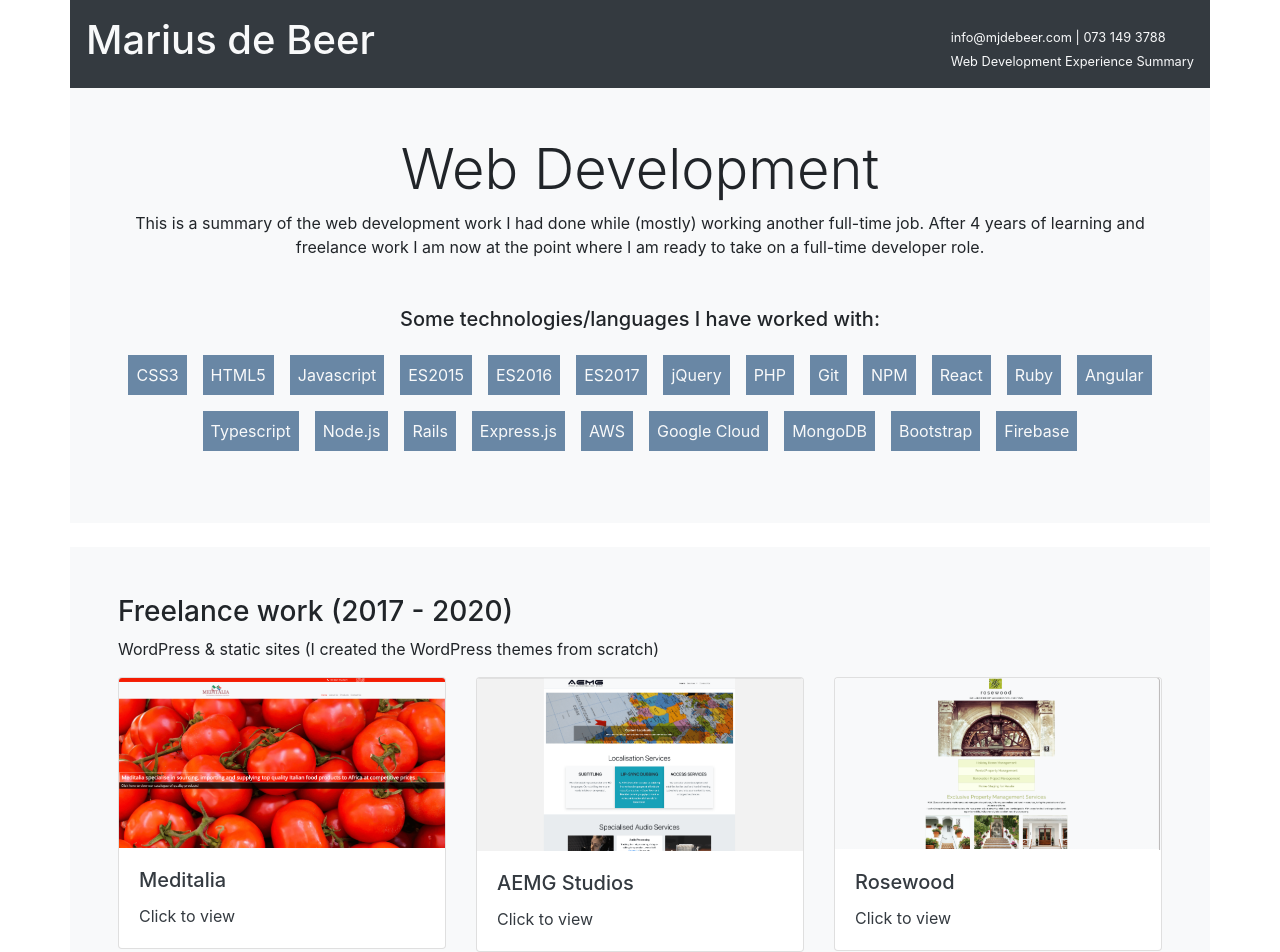
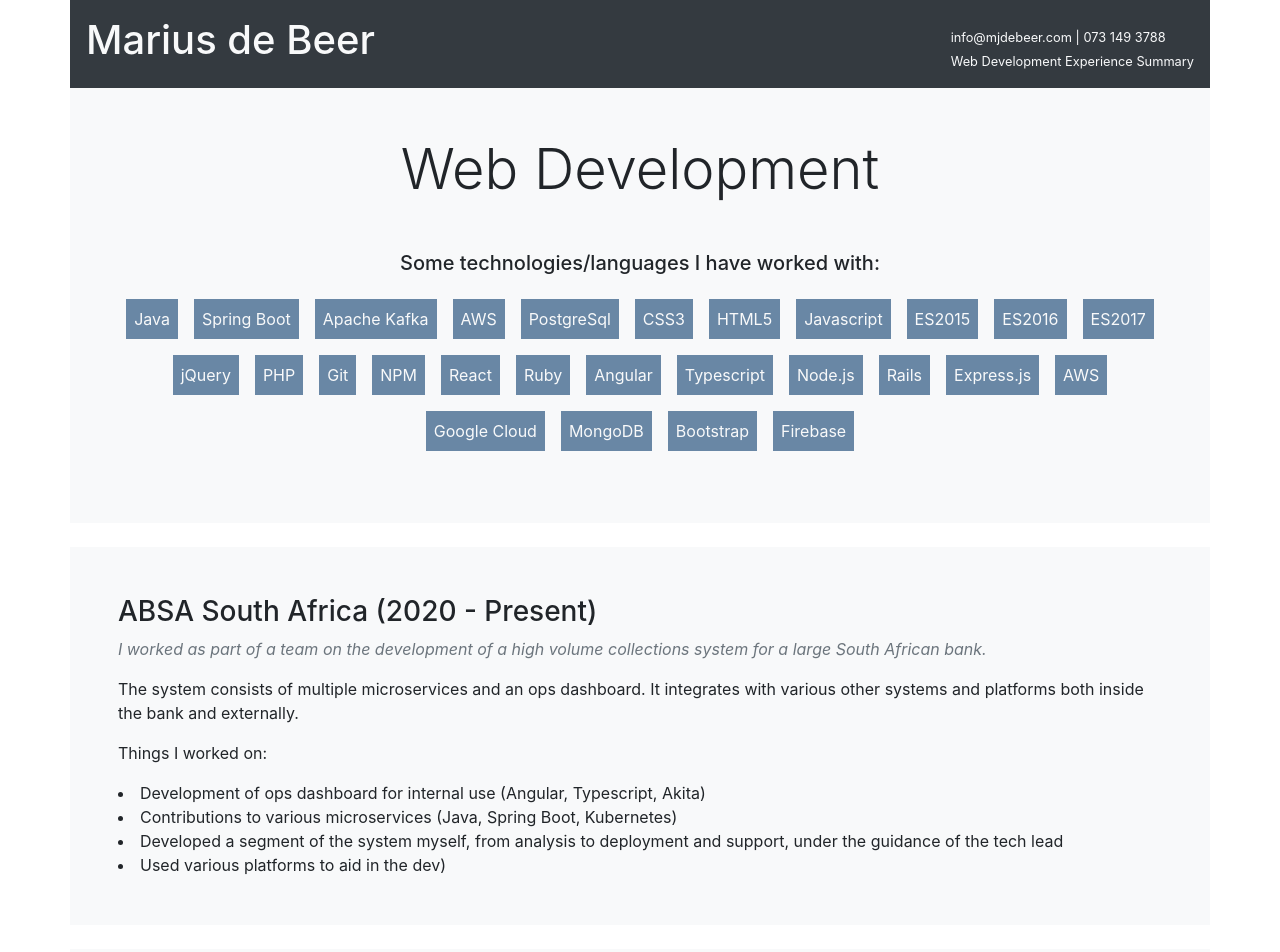
Before and after one commit to mjdebeer/marius-cv, an Angular app: page / in a window 1280 px wide. Shown: the top 952 px of the page. Built offline with nearby package versions, Linux system fonts and the light colour scheme.

Commit message:
Removed header text.

```diff
--- a/package.json
+++ b/package.json
@@ -20,6 +20,7 @@
     "@angular/platform-browser": "~9.1.11",
     "@angular/platform-browser-dynamic": "~9.1.11",
     "@angular/router": "~9.1.11",
+    "firebase": "^9.6.6",
     "ngx-gist": "^1.0.4",
     "nodemon": "^2.0.4",
     "rxjs": "~6.5.4",
--- a/src/app/body/body.component.html
+++ b/src/app/body/body.component.html
@@ -1,12 +1,23 @@
 <div class="jumbotron-fluid bg-light p-5 mb-4">
   <h1 class="display-4 text-center">Web Development</h1>
-  <p class="text-center">This is a summary of the web development work I had done while (mostly) working another full-time job. After 4 years of learning and freelance work I am now at the point where I am ready to take on a full-time developer role.</p>
+
   <h5 class="text-center mt-5 mb-3">Some technologies/languages I have worked with:</h5>
   <ul class="d-flex flex-wrap justify-content-center list-unstyled">
     <li class="bg-light-blue my-1 text-light p-2 m-2" *ngFor="let item of content.technologies">
       {{item}}
     </li>
   </ul>
+</div>
+
+<div class="jumbotron-fluid bg-light p-5 mb-4">
+  <h3>ABSA South Africa (2020 - Present)</h3>
+  <p class="text-secondary"><em>I worked as part of a team on the development of a high volume collections system for a large South African bank.</em></p>
+  <p>The system consists of multiple microservices and an ops dashboard. It integrates with various other systems and platforms both inside the bank and externally.</p>
+  <p>Things I worked on:</p>
+    <li>Development of ops dashboard for internal use (Angular, Typescript, Akita)</li>
+    <li>Contributions to various microservices (Java, Spring Boot, Kubernetes)</li>
+    <li> Developed a segment of the system myself, from analysis to deployment and support, under the guidance of the tech lead</li>
+    <li>Used various platforms to aid in the dev)</li>
 </div>
 
 <div class="jumbotron-fluid bg-light p-5 mb-4">
--- a/src/app/body/body.component.ts
+++ b/src/app/body/body.component.ts
@@ -8,7 +8,7 @@
 })
 export class BodyComponent implements OnInit {
   content = {
-    technologies: ['CSS3', 'HTML5', 'Javascript', 'ES2015', 'ES2016', 'ES2017', 'jQuery', 'PHP', 'Git', 'NPM', 'React', 'Ruby', 'Angular', 'Typescript', 'Node.js', 'Rails', 'Express.js', 'AWS', 'Google Cloud', 'MongoDB', 'Bootstrap', 'Firebase']
+    technologies: ['Java', 'Spring Boot', 'Apache Kafka', 'AWS', 'PostgreSql', 'CSS3', 'HTML5', 'Javascript', 'ES2015', 'ES2016', 'ES2017', 'jQuery', 'PHP', 'Git', 'NPM', 'React', 'Ruby', 'Angular', 'Typescript', 'Node.js', 'Rails', 'Express.js', 'AWS', 'Google Cloud', 'MongoDB', 'Bootstrap', 'Firebase']
   }
   constructor() { }
 
```
Also changed, not shown: 1 other file (tests, documents, lock files or other folders).
